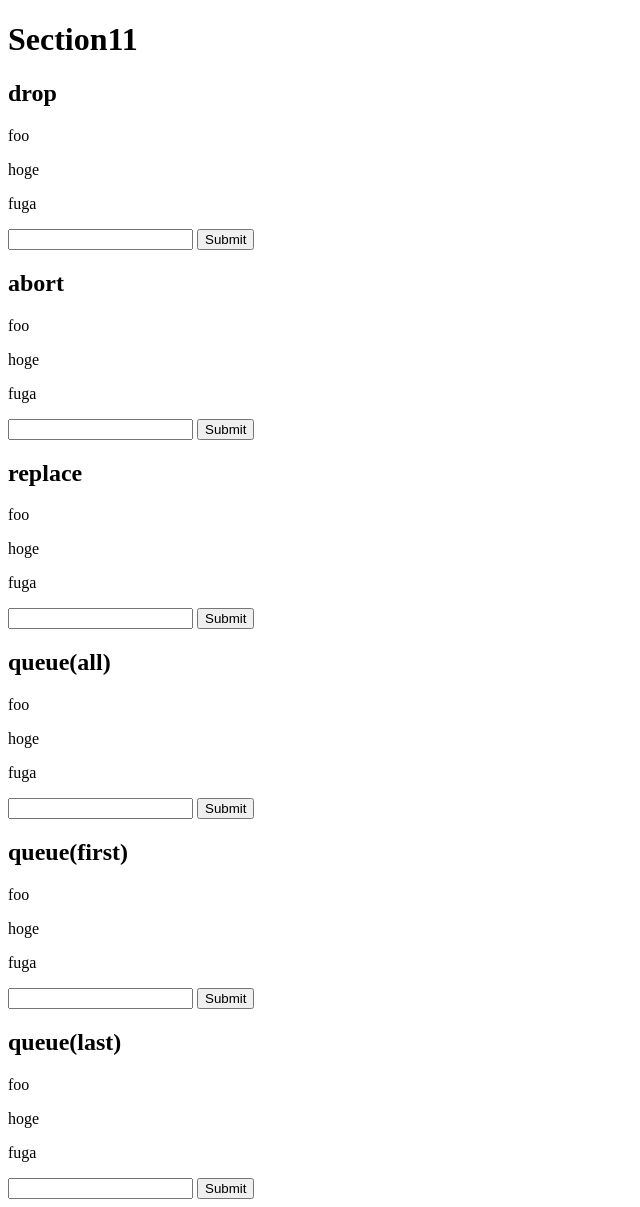
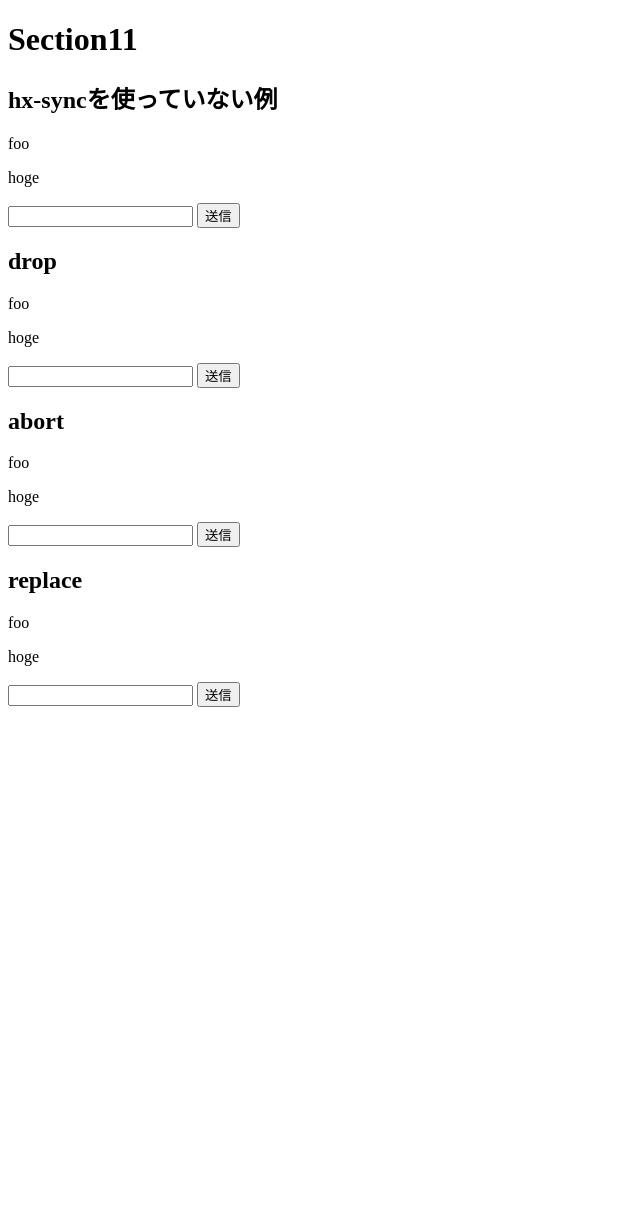
Before and after one commit to tomo1227/htmx_book_app, a Python web app: template templates/section11.html in a window 1280 px wide. Shown: the whole page, without its empty margins (0-640 px from the left). After the commit the page ends 707 px from the top, so only its background shows below. Run offline with Jinja, Linux system fonts and the light colour scheme; the template is opened without the code that fills it, so the values that code supplies are empty.

Commit message:
section11の修正

```diff
--- a/templates/section11.html
+++ b/templates/section11.html
@@ -5,76 +5,36 @@
 {% block content %}
 <h1>Section11</h1>
 
+<h2>hx-syncを使っていない例</h2>
+<p id="target1">foo</p>
+<p id="target2">hoge</p>
+<form hx-post="/send-form" hx-target="#target1">
+  <input name="title" type="text" hx-post="/validate" hx-trigger="change" hx-target="#target2" />
+  <button name="drop-form" type="submit">送信</button>
+</form>
+
 <h2>drop</h2>
 <p id="drop-target1">foo</p>
 <p id="drop-target2">hoge</p>
-<p id="drop-target3">fuga</p>
-<form hx-get="/hxsync" hx-target="#drop-target1">
-  <div hx-get="/hxsync" hx-target="#drop-target2" hx-trigger="change" hx-sync="closest form">
-    <input name="title" type="text" hx-get="/hxsync" hx-trigger="change" hx-target="#drop-target3"
-      hx-sync="closest div:drop" />
-    <button name="drop-form" type="submit">Submit</button>
-  </div>
+<form hx-post="/send-form" hx-target="#drop-target1" hx-sync="this:drop">
+  <input name="title" type="text" hx-post="/validate" hx-trigger="change" hx-target="#drop-target2" />
+  <button name="drop-form" type="submit">送信</button>
 </form>
-
 
 <h2>abort</h2>
 <p id="abort-target1">foo</p>
 <p id="abort-target2">hoge</p>
-<p id="abort-target3">fuga</p>
-<form hx-get="/hxsync" hx-target="#abort-target1">
-  <div hx-get="/hxsync" hx-target="#abort-target2" hx-trigger="change" hx-sync="closest form">
-    <input name="title" type="text" hx-get="/hxsync" hx-trigger="change" hx-target="#abort-target3"
-      hx-sync="closest div:abort" />
-    <button type="submit">Submit</button>
-  </div>
+<form hx-post="/send-form" hx-target="#abort-target1">
+  <input name="title" type="text" hx-post="/validate" hx-trigger="change" hx-target="#abort-target2"
+    hx-sync="closest form:abort" />
+  <button name="abort-form" type="submit">送信</button>
 </form>
 
 <h2>replace</h2>
 <p id="replace-target1">foo</p>
 <p id="replace-target2">hoge</p>
-<p id="replace-target3">fuga</p>
-<form hx-get="/hxsync" hx-target="#replace-target1">
-  <div hx-get="/hxsync" hx-target="#replace-target2" hx-trigger="change" hx-sync="closest form">
-    <input name="title" type="text" hx-get="/hxsync" hx-trigger="change" hx-target="#replace-target3"
-      hx-sync="closest div:replace" />
-    <button type="submit">Submit</button>
-  </div>
-</form>
-
-<h2>queue(all)</h2>
-<p id="queue-all-target1">foo</p>
-<p id="queue-all-target2">hoge</p>
-<p id="queue-all-target3">fuga</p>
-<form hx-get="/hxsync" hx-target="#queue-all-target1">
-  <div hx-get="/hxsync" hx-target="#queue-all-target2" hx-trigger="change" hx-sync="closest form">
-    <input name="title" type="text" hx-get="/hxsync" hx-trigger="change" hx-target="#queue-all-target3"
-      hx-sync="closest div:queue last" />
-    <button type="submit">Submit</button>
-  </div>
-</form>
-
-<h2>queue(first)</h2>
-<p id="queue-first-target1">foo</p>
-<p id="queue-first-target2">hoge</p>
-<p id="queue-first-target3">fuga</p>
-<form hx-get="/hxsync" hx-target="#queue-first-target1">
-  <div hx-get="/hxsync" hx-target="#queue-first-target2" hx-trigger="change" hx-sync="closest form">
-    <input id="queue-first" name="title" type="text" hx-get="/hxsync" hx-trigger="change"
-      hx-target="#queue-first-target3" hx-sync="closest div:queue last" />
-    <button type="submit">Submit</button>
-  </div>
-</form>
-
-<h2>queue(last)</h2>
-<p id="queue-last-target1">foo</p>
-<p id="queue-last-target2">hoge</p>
-<p id="queue-last-target3">fuga</p>
-<form hx-get="/hxsync" hx-target="#queue-last-target1">
-  <div hx-get="/hxsync" hx-target="#queue-last-target2" hx-sync="closest form">
-    <input name="title" type="text" hx-get="/hxsync" hx-trigger="change" hx-target="#queue-last-target3"
-      hx-sync="closest div:queue last" />
-    <button type="submit">Submit</button>
-  </div>
+<form hx-post="/send-form" hx-target="#replace-target1" hx-sync="this:replace">
+  <input name="title" type="text" hx-post="/validate" hx-trigger="change" hx-target="#replace-target2" />
+  <button name="replace-form" type="submit">送信</button>
 </form>
 {% endblock %}
```
Also changed, not shown: src/main.py (+9 -5 lines).
